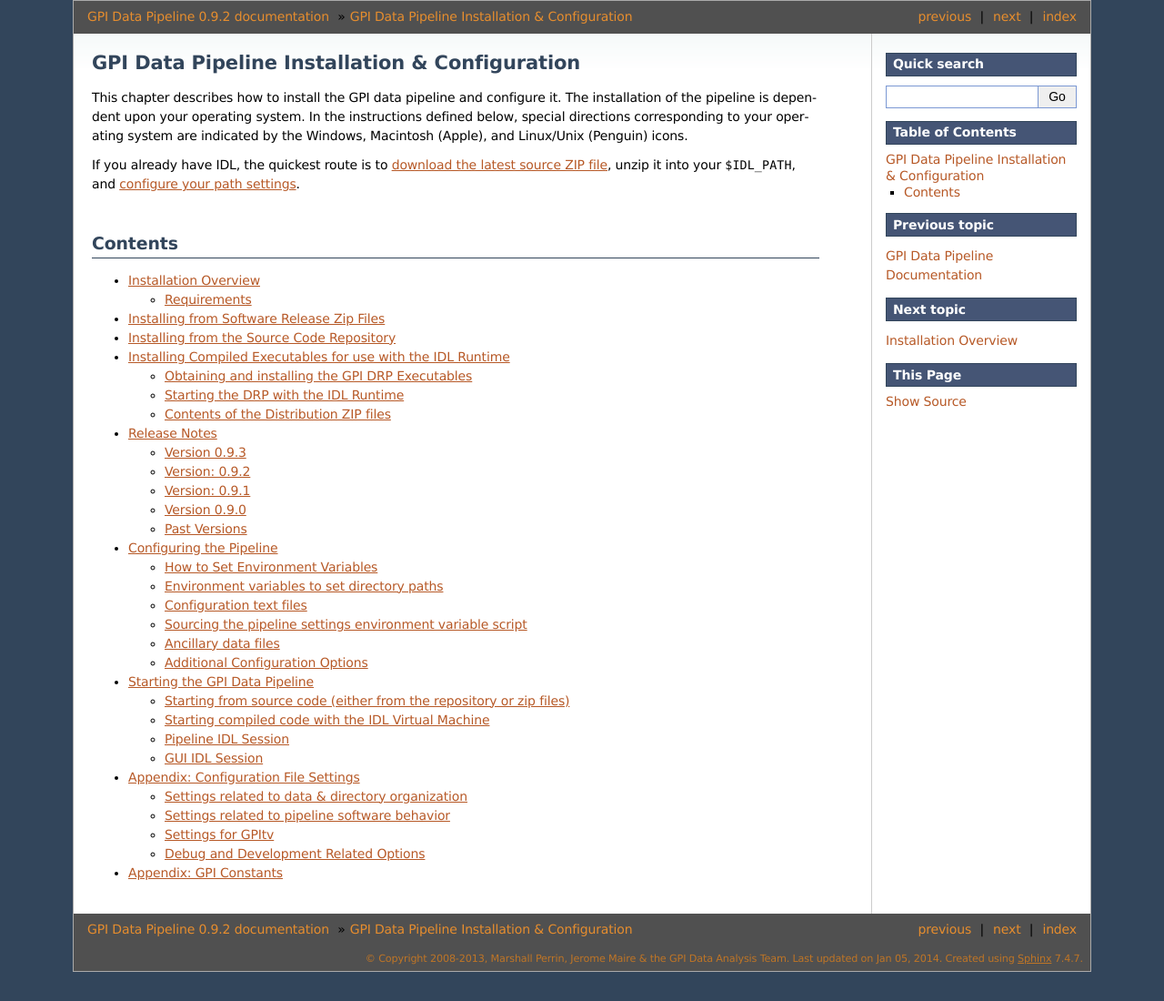
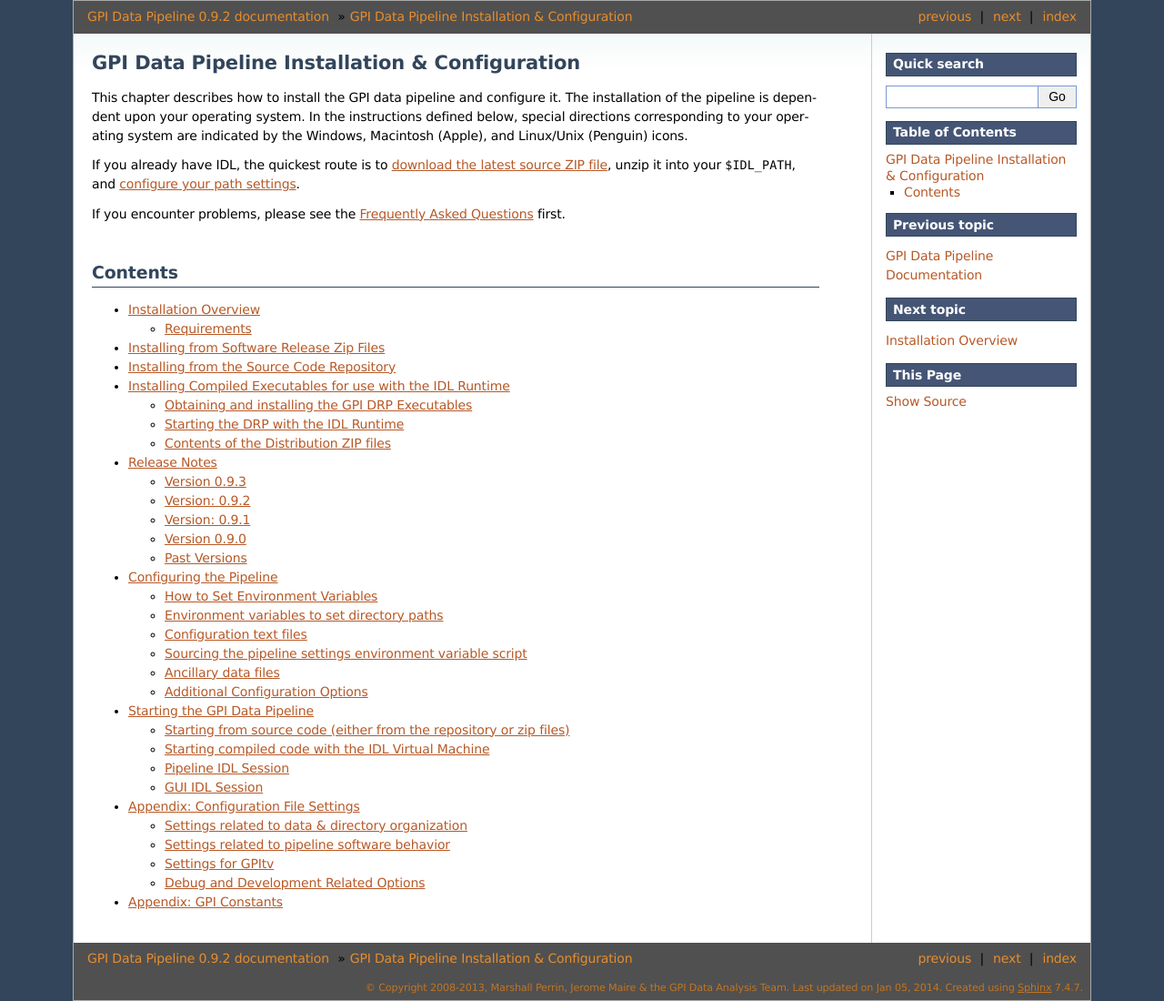
Before and after one commit to geminiplanetimager/gpi_pipeline, a Sphinx documentation site: the page built from documentation/installation/index.rst, in a window 1280 px wide. Shown: the whole page at 91% size. Built offline with Sphinx 7.4.7, drawn with Linux system fonts in a browser that asks for light colours; formulas are drawn with MathJax 3; before the commit the page ends 1068 px from its top, so only the background shows below that.

Commit message:
Add FAQ link on installation index page

```diff
--- a/documentation/installation/index.rst
+++ b/documentation/installation/index.rst
@@ -12,6 +12,9 @@
 
 
 If you already have IDL, the quickest route is to :ref:`download the latest source ZIP file <installing-from-zips>`, unzip it into your ``$IDL_PATH``, and :ref:`configure your path settings <configuring>`.
+
+If you encounter problems, please see the :ref:`Frequently Asked Questions <faq>` first.
+
 
 Contents
 =============
```
